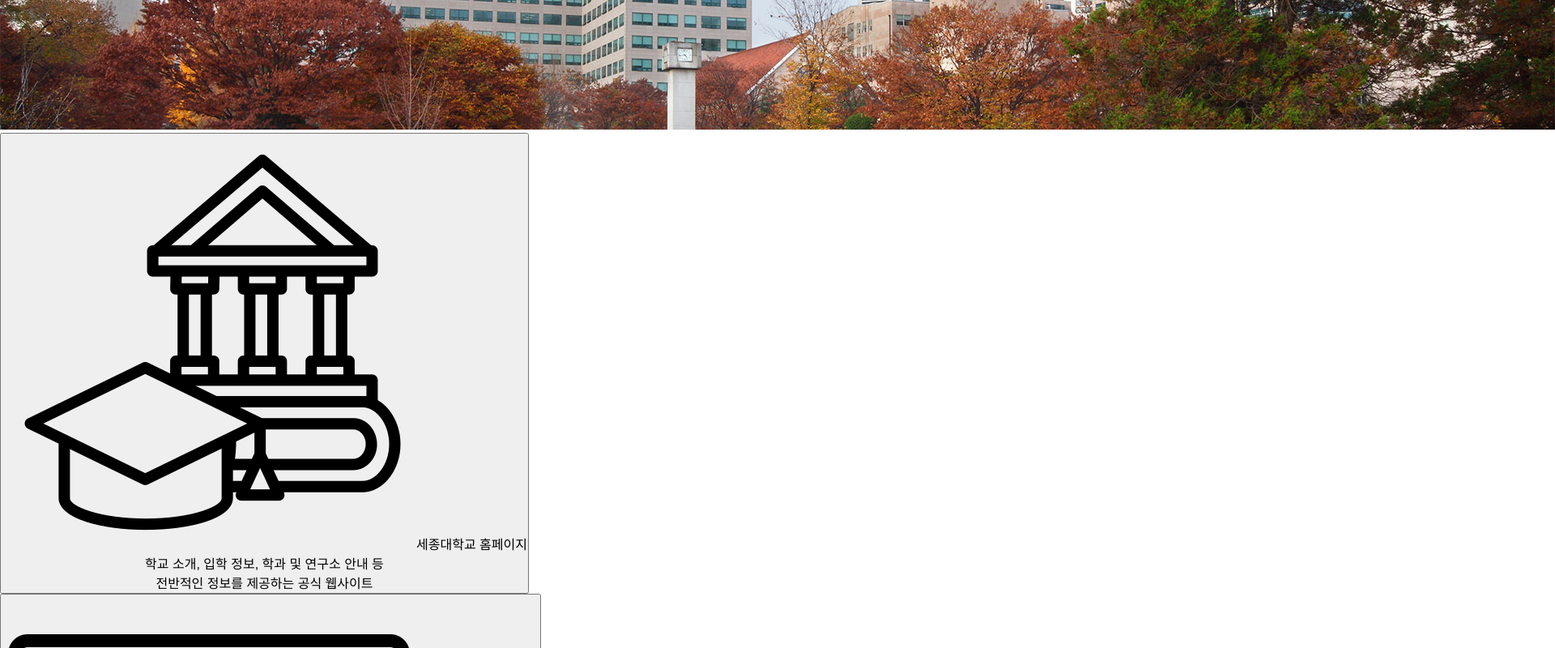
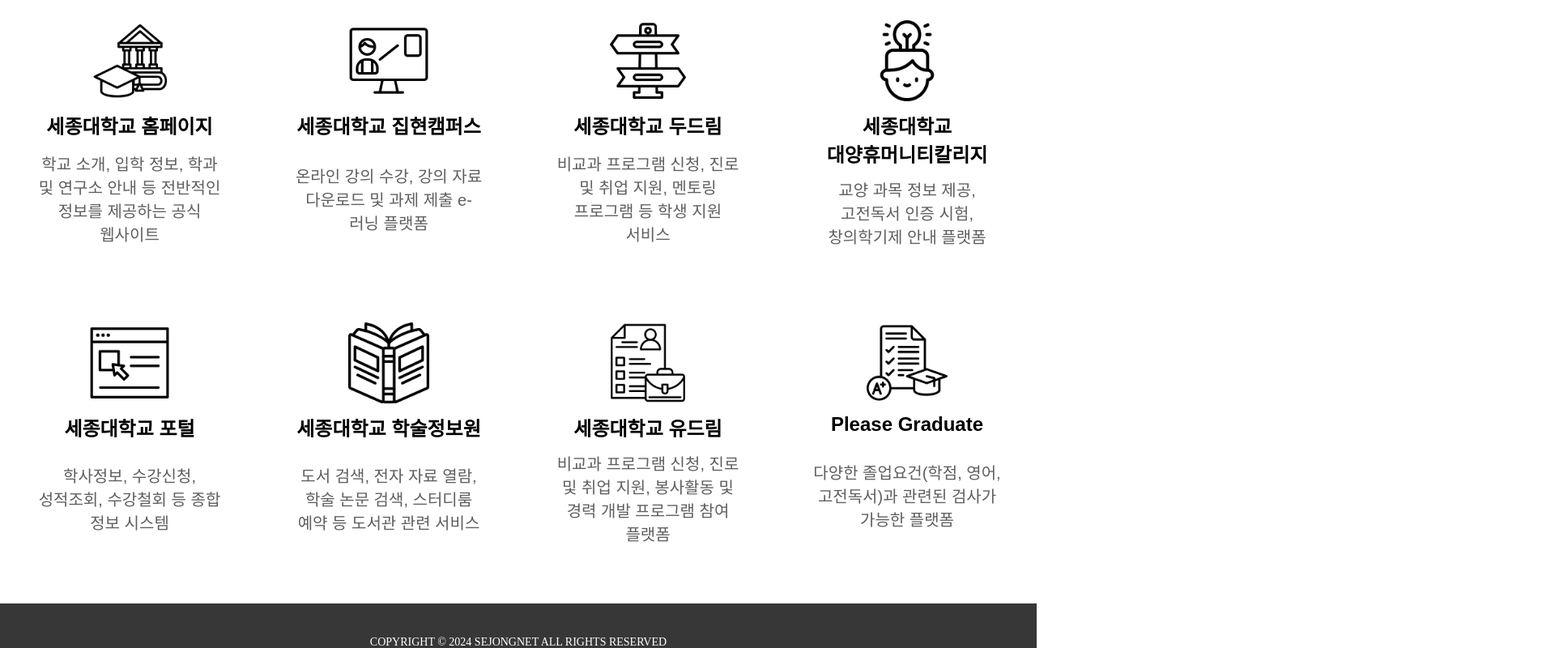
Before and after one commit to pepper-sister/Sejong-Net, a React (Create React App) app: page /allwebsites in a window 1280 px wide. Shown: the part 540-1340 px from the top of the page at 81% size, 1920 px wide, since content can reach past the window. Built offline with nearby package versions, Linux system fonts and the light colour scheme.

Commit message:
refactor: 함수 하나로 통합

```diff
--- a/src/pages/allwebsites.js
+++ b/src/pages/allwebsites.js
@@ -1,139 +1,85 @@
-import React from 'react';
-import '../styles/allwebsites.css';
-import subImage from '../assets/sub.jpg';
-import univIcon from '../assets/univ.png';
-import potalIcon from '../assets/potal.png';
-import campusIcon from '../assets/campus.png';
-import bookIcon from '../assets/book.png';
-import dodreIcon from '../assets/dodre.png';
-import udreIcon from '../assets/udre.png';
-import humaIcon from '../assets/huma.png';
-import pleaIcon from '../assets/plea.png';
+import "../styles/allwebsites.css";
 
-function Allwebsites() {
-  const goToSejongHomepage = () => {
-    window.open('http://www.sejong.ac.kr/', '_blank');
-  };
+import subImage from "../assets/sub.jpg";
+import univIcon from "../assets/univ.png";
+import potalIcon from "../assets/potal.png";
+import campusIcon from "../assets/campus.png";
+import bookIcon from "../assets/book.png";
+import dodreIcon from "../assets/dodre.png";
+import udreIcon from "../assets/udre.png";
+import humaIcon from "../assets/huma.png";
+import pleaIcon from "../assets/plea.png";
 
-  const goToSejongPortal = () => {
-    window.open('https://portal.sejong.ac.kr/jsp/login/loginSSL.jsp', '_blank');
-  };
-
-  const goToJiphyunCampus = () => {
-    window.open('https://ecampus.sejong.ac.kr/', '_blank');
-  };
-
-  const goToLibrary = () => {
-    window.open('https://library.sejong.ac.kr/index.ax', '_blank');
-  };
-
-  const goToDodream = () => {
-    window.open('https://do.sejong.ac.kr/', '_blank');
-  };
-
-  const goToClassic = () => {
-    window.open('http://classic.sejong.ac.kr/', '_blank');
-  };
-
-  const goToUdream = () => {
-    window.open('https://udream.sejong.ac.kr/main/Login.aspx', '_blank');
-  };
-
-  const goToGraduate = () => {
-    window.open('https://please-graduate.com/', '_blank');
+export default function AllWebsites() {
+  const goPage = (link) => {
+    window.open(`${link}`, "_black");
   };
 
   return (
-    <div>
-      <main>
-        <div class="sub-section">
-          <div class="subimg-section">
-            <img src={subImage} alt="" />
-          </div>
+    <div className="allwebsites">
+      <img className="allwebsites__img" src={subImage} alt="" />
 
-          <div class="sidebar-section">
-            <div class="side-bar1">
-              <button class="sidebar1-button" onClick={goToSejongHomepage}>
-                <img src={univIcon} alt="" class="icon2" />
-                세종대학교 홈페이지
-                <p>
-                  학교 소개, 입학 정보, 학과 및 연구소 안내 등
-                  <br />
-                  전반적인 정보를 제공하는 공식 웹사이트
+      <div className="allwebsites__feature">
+        <button className="allwebsites__feature__button" onClick={() => goPage("http://www.sejong.ac.kr/")}>
+          <img src={univIcon} alt="" className="allwebsites__feature__icon" />
+          <h4 className="allwebsites__feature__title">세종대학교 홈페이지</h4>
+          <p className="allwebsites__feature__info">
+            학교 소개, 입학 정보, 학과 및 연구소 안내 등 전반적인 정보를 제공하는 공식 웹사이트
           </p>
         </button>
-              <button class="sidebar1-button" onClick={goToJiphyunCampus}>
-                <img src={campusIcon} alt="" class="icon2" />
-                세종대학교 집현캠퍼스
-                <p>
-                  온라인 강의 수강, 강의 자료 다운로드 및
-                  <br />
-                  과제 제출 e-러닝 플랫폼
+        <button className="allwebsites__feature__button" onClick={() => goPage("https://ecampus.sejong.ac.kr/")}>
+          <img src={campusIcon} alt="" className="allwebsites__feature__icon" />
+          <h4 className="allwebsites__feature__title">세종대학교 집현캠퍼스</h4>
+          <p className="allwebsites__feature__info">온라인 강의 수강, 강의 자료 다운로드 및 과제 제출 e-러닝 플랫폼</p>
+        </button>
+        <button className="allwebsites__feature__button" onClick={() => goPage("https://do.sejong.ac.kr/")}>
+          <img src={dodreIcon} alt="" className="allwebsites__feature__icon" />
+          <h4 className="allwebsites__feature__title">세종대학교 두드림</h4>
+          <p className="allwebsites__feature__info">
+            비교과 프로그램 신청, 진로 및 취업 지원, 멘토링 프로그램 등 학생 지원 서비스
           </p>
         </button>
-              <button class="sidebar1-button" onClick={goToDodream}>
-                <img src={dodreIcon} alt="" class="icon2" />
-                세종대학교 두드림
-                <p>
-                  비교과 프로그램 신청, 진로 및 취업 지원,
-                  <br />
-                  멘토링 프로그램 등 학생 지원 서비스
+        <button className="allwebsites__feature__button" onClick={() => goPage("http://classic.sejong.ac.kr/")}>
+          <img src={humaIcon} alt="" className="allwebsites__feature__icon" />
+          <h4 className="allwebsites__feature__title">세종대학교 대양휴머니티칼리지</h4>
+          <p className="allwebsites__feature__info">교양 과목 정보 제공, 고전독서 인증 시험, 창의학기제 안내 플랫폼</p>
+        </button>
+        <button
+          className="allwebsites__feature__button"
+          onClick={() => goPage("https://portal.sejong.ac.kr/jsp/login/loginSSL.jsp")}
+        >
+          <img src={potalIcon} alt="" className="allwebsites__feature__icon" />
+          <h4 className="allwebsites__feature__title">세종대학교 포털</h4>
+          <p className="allwebsites__feature__info">학사정보, 수강신청, 성적조회, 수강철회 등 종합 정보 시스템</p>
+        </button>
+        <button
+          className="allwebsites__feature__button"
+          onClick={() => goPage("https://library.sejong.ac.kr/index.ax")}
+        >
+          <img src={bookIcon} alt="" className="allwebsites__feature__icon" />
+          <h4 className="allwebsites__feature__title">세종대학교 학술정보원</h4>
+          <p className="allwebsites__feature__info">
+            도서 검색, 전자 자료 열람, 학술 논문 검색, 스터디룸 예약 등 도서관 관련 서비스
           </p>
         </button>
-              <button class="sidebar1-button" onClick={goToClassic}>
-                <img src={humaIcon} alt="" class="icon2" />
-                세종대학교 대양휴머니티칼리지
-                <p>
-                  교양 과목 정보 제공, 고전독서 인증 시험,
-                  <br />
-                  창의학기제 안내 플랫폼
+        <button
+          className="allwebsites__feature__button"
+          onClick={() => goPage("https://udream.sejong.ac.kr/main/Login.aspx")}
+        >
+          <img src={udreIcon} alt="" className="allwebsites__feature__icon" />
+          <h4 className="allwebsites__feature__title">세종대학교 유드림</h4>
+          <p className="allwebsites__feature__info">
+            비교과 프로그램 신청, 진로 및 취업 지원, 봉사활동 및 경력 개발 프로그램 참여 플랫폼
           </p>
         </button>
-            </div>
-
-            <div class="side-bar2">
-              <button class="sidebar2-button" onClick={goToSejongPortal}>
-                <img src={potalIcon} alt="" class="icon2" />
-                세종대학교 포털
-                <p>
-                  학사정보, 수강신청, 성적조회, 수강철회 등
-                  <br />
-                  종합 정보 시스템
-                </p>
-              </button>
-              <button class="sidebar2-button" onClick={goToLibrary}>
-                <img src={bookIcon} alt="" class="icon2" />
-                세종대학교 학술정보원
-                <p>
-                  도서 검색, 전자 자료 열람, 학술 논문 검색,
-                  <br />
-                  스터디룸 예약 등 도서관 관련 서비스
-                </p>
-              </button>
-              <button class="sidebar2-button" onClick={goToUdream}>
-                <img src={udreIcon} alt="" class="icon2" />
-                세종대학교 유드림
-                <p>
-                  비교과 프로그램 신청, 진로 및 취업 지원,
-                  <br />
-                  봉사활동 및 경력 개발 프로그램 참여 플랫폼
-                </p>
-              </button>
-              <button class="sidebar2-button" onClick={goToGraduate}>
-                <img src={pleaIcon} alt="" class="icon2" />
-                Please Graduate
-                <p>
-                  다양한 졸업요건(학점, 영어, 고전독서)과
-                  <br />
-                  관련된 검사가 가능한 플랫폼
+        <button className="allwebsites__feature__button" onClick={() => goPage("https://please-graduate.com/")}>
+          <img src={pleaIcon} alt="" className="allwebsites__feature__icon" />
+          <h4 className="allwebsites__feature__title">Please Graduate</h4>
+          <p className="allwebsites__feature__info">
+            다양한 졸업요건(학점, 영어, 고전독서)과 관련된 검사가 가능한 플랫폼
           </p>
         </button>
       </div>
     </div>
-        </div>
-      </main>
-    </div>
   );
 }
-
-export default Allwebsites;
```
Lines whose indentation alone changed are shown as unchanged.
